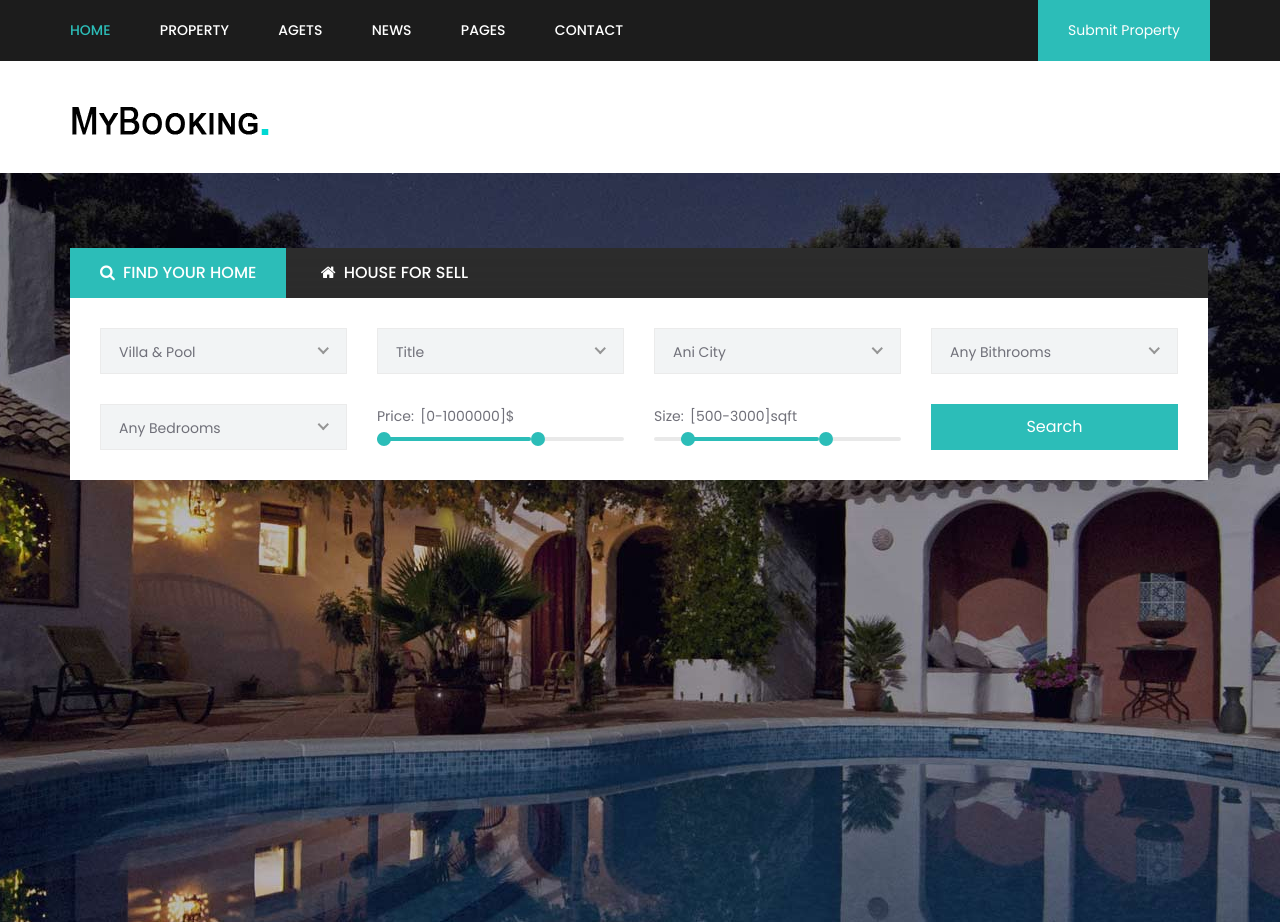
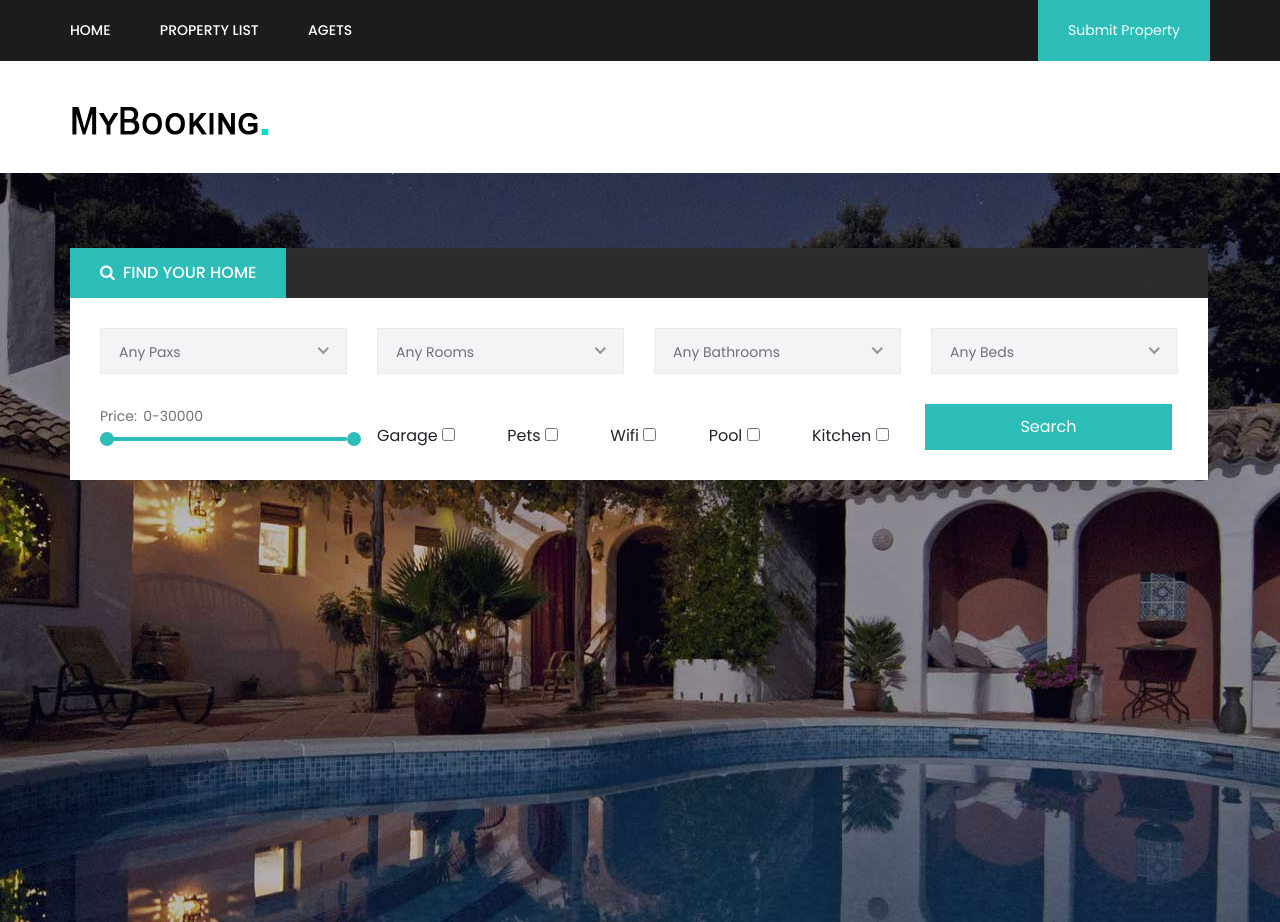
Before and after one commit to ChristianSoldano/HotelReservations-Django, a Django app: page / in a window 1280 px wide. Shown: the top 922 px of the page. Run offline with Django 3.2, Linux system fonts and the light colour scheme; some libraries are stand-ins or nearby versions.

Commit message:
dinamic frontend

```diff
--- a/TPMET3/urls.py
+++ b/TPMET3/urls.py
@@ -17,6 +17,6 @@ from django.contrib import admin
 from django.urls import path, include
 
 urlpatterns = [
-    path('admin/', admin.site.urls),
+    path('users/', admin.site.urls),
     path('', include('booking.urls')),
 ]
--- a/booking/static/css/style.css
+++ b/booking/static/css/style.css
@@ -124,7 +124,7 @@ ul, ol {
 	background-position: top center;
 }
 .spad {
-	padding-top: 100px;
+
 	padding-bottom: 100px;
 }
 .spad-2 {
@@ -562,6 +562,13 @@ ul, ol {
 	float: left;
 	margin-right: 30px;
 }
+
+.check-boxes {
+	width: 548px;
+	float: left;
+	font-size: 16px;
+}
+
 .filter-form .second-row .price-range-wrap .price-text {
 	margin-bottom: 9px;
 }
@@ -1605,7 +1612,7 @@ ul, ol {
 .property-list .single-property-item .property-text .room-features li p {
 	font-size: 14px;
 	color: #19191a;
-	margin-bottom: 0;
+	margin-bottom: 20px;
 	margin-top: 4px;
 }
 .property-pagination {
--- a/booking/static/js/main.js
+++ b/booking/static/js/main.js
@@ -301,26 +301,27 @@
     $("#price-range").slider({
         range: true,
         min: 0,
-        max: 1600000,
-        values: [0, 1000000],
+        max: 30000,
+        step:100,
+        values: [0, 30000],
         slide: function (event, ui) {
-            $("#priceRange").val("[" + ui.values[0] + "-" + ui.values[1] + "]" + "$");
+            $("#priceRange").val(ui.values[0] + "-" + ui.values[1]);
         }
     });
-    $("#priceRange").val("[" + $("#price-range").slider("values", 0) + "-" + $("#price-range").slider("values", 1) + "]" + "$");
+    $("#priceRange").val($("#price-range").slider("values", 0) + "-" + $("#price-range").slider("values", 1));
 
     //price 2
     $("#price-range-P").slider({
         range: true,
         min: 0,
-        max: 1600000,
-        step: 50,
-        values: [50, 1000000],
+        max: 30000,
+        step: 100,
+        values: [0, 30000],
         slide: function (event, ui) {
-            $("#priceRangeP").val("[ " + "$" + ui.values[0] + " - " + "$" + ui.values[1] + " ]");
+            $("#priceRangeP").val(ui.values[0] + " - " + ui.values[1]);
         }
     });
-    $("#priceRangeP").val("[ " + "$" + $("#price-range-P").slider("values", 0) + " - " + "$" + $("#price-range-P").slider("values", 1) + " ]");
+    $("#priceRangeP").val($("#price-range-P").slider("values", 0) + " - " + $("#price-range-P").slider("values", 1));
 
     //room size 1
     $("#roomsize-range").slider({
--- a/booking/templates/base.html
+++ b/booking/templates/base.html
@@ -25,10 +25,11 @@
 </head>
 
 <body>
+
 <!-- Page Preloder -->
-<div id="preloder">
-    <div class="loader"></div>
-</div>
+<!--<div id="preloder">-->
+<!--    <div class="loader"></div>-->
+<!--</div>-->
 
 <!-- Offcanvas Menu Section Begin -->
 <div class="offcanvas-menu-overlay"></div>
@@ -41,39 +42,11 @@
     </div>
     <nav class="main-menu">
         <ul>
-            <li><a href="./index.html">Home</a></li>
-            <li><a href="./property.html">Property</a></li>
-            <li><a href="./about-us.html">Agets</a></li>
-            <li><a href="./blog.html">News</a></li>
-            <li><a href="./property-details.html">Pages</a></li>
-            <li><a href="./contact.html">Contact</a></li>
+            <li><a href="{% url 'index' %}">Home</a></li>
+            <li><a href="{% url 'property_list' %}">Property List</a></li>
+            <li><a href="{% url 'property_details' %}">Property Details</a></li>
         </ul>
     </nav>
-    <!-- <div class="nav-logo-right">
-        <ul>
-            <li>
-                <i class="icon_phone"></i>
-                <div class="info-text">
-                    <span>Phone:</span>
-                    <p>(+12) 345 6789</p>
-                </div>
-            </li>
-            <li>
-                <i class="icon_map"></i>
-                <div class="info-text">
-                    <span>Address:</span>
-                    <p>16 Creek Ave, <span>NY</span></p>
-                </div>
-            </li>
-            <li>
-                <i class="icon_mail"></i>
-                <div class="info-text">
-                    <span>Email:</span>
-                    <p>Info.cololib@gmail.com</p>
-                </div>
-            </li>
-        </ul>
-    </div> -->
 </div>
 <!-- Offcanvas Menu Section End -->
 
@@ -85,18 +58,15 @@
                 <div class="col-lg-7">
                     <nav class="main-menu">
                         <ul>
-                            <li class="active"><a href="./index.html">Home</a></li>
-                            <li><a href="./property.html">Property</a></li>
-                            <li><a href="./about-us.html">Agets</a></li>
-                            <li><a href="./blog.html">News</a></li>
-                            <li><a href="./property-details.html">Pages</a></li>
-                            <li><a href="./contact.html">Contact</a></li>
+                            <li><a href="{% url 'index' %}">Home</a></li>
+                            <li><a href="{% url 'property_list' %}">Property List</a></li>
+                            <li><a href="{% url 'property_details' %}">Agets</a></li>
                         </ul>
                     </nav>
                 </div>
                 <div class="col-lg-5">
                     <div class="top-right">
-                        <a href="#" class="property-sub">Submit Property</a>
+                        <a href="{% url 'admin:index' %}" class="property-sub">Submit Property</a>
                     </div>
                 </div>
             </div>
@@ -110,38 +80,14 @@
                         <a href="./index.html"><img src="{% static 'img/logo.png' %}" alt=""></a>
                     </div>
                 </div>
-                <!-- <div class="col-lg-9">
-                    <div class="nav-logo-right">
-                        <ul>
-                            <li>
-                                <i class="icon_phone"></i>
-                                <div class="info-text">
-                                    <span>Phone:</span>
-                                    <p>(+12) 345 6789</p>
-                                </div>
-                            </li>
-                            <li>
-                                <i class="icon_map"></i>
-                                <div class="info-text">
-                                    <span>Address:</span>
-                                    <p>16 Creek Ave, <span>NY</span></p>
-                                </div>
-                            </li>
-                            <li>
-                                <i class="icon_mail"></i>
-                                <div class="info-text">
-                                    <span>Email:</span>
-                                    <p>Info.cololib@gmail.com</p>
-                                </div>
-                            </li>
-                        </ul>
-                    </div>
-                </div> -->
             </div>
         </div>
     </div>
 </header>
+
+
 {% block content %}{% endblock %}
+
 
 <footer class="footer-section set-bg" data-setbg="{% static 'img/footer-bg.jpg' %}">
     <div class="container">
--- a/booking/templates/index.html
+++ b/booking/templates/index.html
@@ -1,8 +1,7 @@
-
 {% extends "base.html" %}
 {% load static %}
+
 {% block content %}
-
 <section class="hero-section">
     <div class="single-hero-item set-bg" data-setbg="{% static 'img/hero/hero-1.jpg' %}">
         <div class="container">
@@ -16,45 +15,87 @@
                                         <i class="fa fa-search"></i>
                                         Find Your Home
                                     </div>
-                                    <div class="home-text">
-                                        <i class="fa fa-home"></i>
-                                        House For Sell
-                                    </div>
                                 </div>
-                                <form action="#" class="filter-form">
+                                <form action="/formulario/" class="filter-form" method="post">
+                                    {% csrf_token %}
                                     <div class="first-row">
-                                        <select>
-                                            <option value="">Villa & Pool</option>
+                                        <select id="paxs" name="paxs">
+                                            <option selected="true" value="any">Any Paxs</option>
+                                            <option value="1">1</option>
+                                            <option value="2">2</option>
+                                            <option value="3">3</option>
+                                            <option value="4">4</option>
+                                            <option value="5">5</option>
+                                            <option value="6">6</option>
+                                            <option value="7">7</option>
+                                            <option value="8">8</option>
+                                            <option value="9">9</option>
+                                            <option value="10">10</option>
                                         </select>
-                                        <select>
-                                            <option value="">Title</option>
+                                        <select id="rooms" name="rooms">
+                                            <option selected="true" value="any">Any Rooms</option>
+                                            <option value="1">1</option>
+                                            <option value="2">2</option>
+                                            <option value="3">3</option>
+                                            <option value="4">4</option>
+                                            <option value="5">5</option>
+                                            <option value="6">6</option>
+                                            <option value="7">7</option>
+                                            <option value="8">8</option>
+                                            <option value="9">9</option>
+                                            <option value="10">10</option>
                                         </select>
-                                        <select>
-                                            <option value="">Ani City</option>
+                                        <select id="bathrooms" name="bathrooms">
+                                            <option selected="true" value="any">Any Bathrooms
+                                            </option>
+                                            </option>
+                                            <option value="1">1</option>
+                                            <option value="2">2</option>
+                                            <option value="3">3</option>
+                                            <option value="4">4</option>
+                                            <option value="5">5</option>
                                         </select>
-                                        <select>
-                                            <option value="">Any Bithrooms</option>
+                                        <select id="beds" name="beds">
+                                            <option selected="true" value="any">Any Beds</option>
+                                            <option value="1">1</option>
+                                            <option value="2">2</option>
+                                            <option value="3">3</option>
+                                            <option value="4">4</option>
+                                            <option value="5">5</option>
+                                            <option value="6">6</option>
+                                            <option value="7">7</option>
+                                            <option value="8">8</option>
+                                            <option value="9">9</option>
+                                            <option value="10">10</option>
                                         </select>
                                     </div>
                                     <div class="second-row">
-                                        <select>
-                                            <option value="">Any Bedrooms</option>
-                                        </select>
                                         <div class="price-range-wrap">
                                             <div class="price-text">
                                                 <label for="priceRange">Price:</label>
-                                                <input type="text" id="priceRange" readonly>
+                                                <input type="text" id="priceRange" name="priceRange" readonly>
                                             </div>
                                             <div id="price-range" class="slider"></div>
                                         </div>
-                                        <div class="room-size-range">
-                                            <div class="price-text">
-                                                <label for="roomsizeRange">Size:</label>
-                                                <input type="text" id="roomsizeRange" readonly>
-                                            </div>
-                                            <div id="roomsize-range" class="slider"></div>
+
+                                        <div class="check-boxes">
+                                            <label for="garage"> Garage</label>
+                                            <input class="mr-5 mt-4" type="checkbox" id="garage" name="garage"
+                                                   value="true">
+
+                                            <label for="pets"> Pets</label>
+                                            <input class="mr-5" type="checkbox" id="pets" name="pets" value="true">
+
+                                            <label for="wifi"> Wifi</label>
+                                            <input class="mr-5" type="checkbox" id="wifi" name="wifi" value="true">
+
+                                            <label for="pool"> Pool</label>
+                                            <input class="mr-5" type="checkbox" id="pool" name="pool" value="true">
+
+                                            <label for="kitchen"> Kitchen</label>
+                                            <input type="checkbox" id="kitchen" name="kitchen" value="true">
                                         </div>
-                                        <button type="button" class="search-btn">Search</button>
+                                        <button type="submit" class="search-btn">Search</button>
                                     </div>
                                 </form>
                             </div>
@@ -102,6 +143,4 @@
         </div>
     </div>
 </section>
-
-
 {% endblock %}
--- a/booking/urls.py
+++ b/booking/urls.py
@@ -2,5 +2,8 @@ from django.urls import path
 from booking.views import *
 
 urlpatterns = [
-    path('', home_page, name='index')
+    path('', home_page, name='index'),
+    path('list/', property_list, name='property_list'),
+    path('details/', property_details, name='property_details'),
+    path('formulario/', formulario, name='formulario'),
 ]
--- a/booking/views.py
+++ b/booking/views.py
@@ -1,7 +1,74 @@
 from django.shortcuts import render
+from booking.models import *
 
-
-# Create your views here.
 
 def home_page(request):
     return render(request, 'index.html')
+
+
+def property_list(request):
+    city = City("Mar del Plata")
+    host = Host()
+    p1 = Property()
+
+    p1.title = "Cabaña hermosa"
+    p1.description = "Loreim mipsd psad ñlkasd ñlskd wod w3ofk wogj rgi jtrgh lkfg"
+    p1.rate = 3000
+    p1.pax = 5
+    p1.rooms = 6
+    p1.bathrooms = 8
+    p1.beds = 7
+    p1.garage = True
+    p1.pets = True
+    p1.wifi = True
+    p1.pool = True
+    p1.kitchen = True
+    p1.active = True
+
+
+    properties = [p1]
+
+    print(p1.title)
+    print(p1.description)
+    print(p1.rate)
+    print(p1.pax)
+    print(p1.rooms)
+    print(p1.bathrooms)
+    print(p1.beds)
+    print(p1.garage)
+    print(p1.pets)
+    print(p1.wifi)
+    print(p1.pool)
+    print(p1.kitchen)
+    print(p1.active)
+    return render(request, 'property-list.html', {"properties": properties})
+
+
+def property_details(request):
+    return render(request, 'property-details.html')
+
+
+def formulario(request):
+    paxs = request.POST.get('paxs')
+    rooms = request.POST.get('rooms')
+    bathrooms = request.POST.get('bathrooms')
+    beds = request.POST.get('beds')
+    garage = request.POST.get('garage')
+    pets = request.POST.get('pets')
+    wifi = request.POST.get('wifi')
+    pool = request.POST.get('pool')
+    kitchen = request.POST.get('kitchen')
+    price_range = request.POST.get('priceRange')
+
+    print("paxs: ", paxs)
+    print("rooms: ", rooms)
+    print("bathrooms: ", bathrooms)
+    print("beds: ", beds)
+    print("garage: ", garage)
+    print("pets: ", pets)
+    print("wifi: ", wifi)
+    print("pool: ", pool)
+    print("kitchen: ", kitchen)
+    print("price_range: ", price_range)
+
+    return render(request, 'formulario.html')
```
Also changed, not shown: booking/templates/formulario.html (added, +15 -0 lines), booking/templates/property-details.html (added, +173 -0 lines), booking/templates/property-list.html (added, +185 -0 lines), 1 other file.
